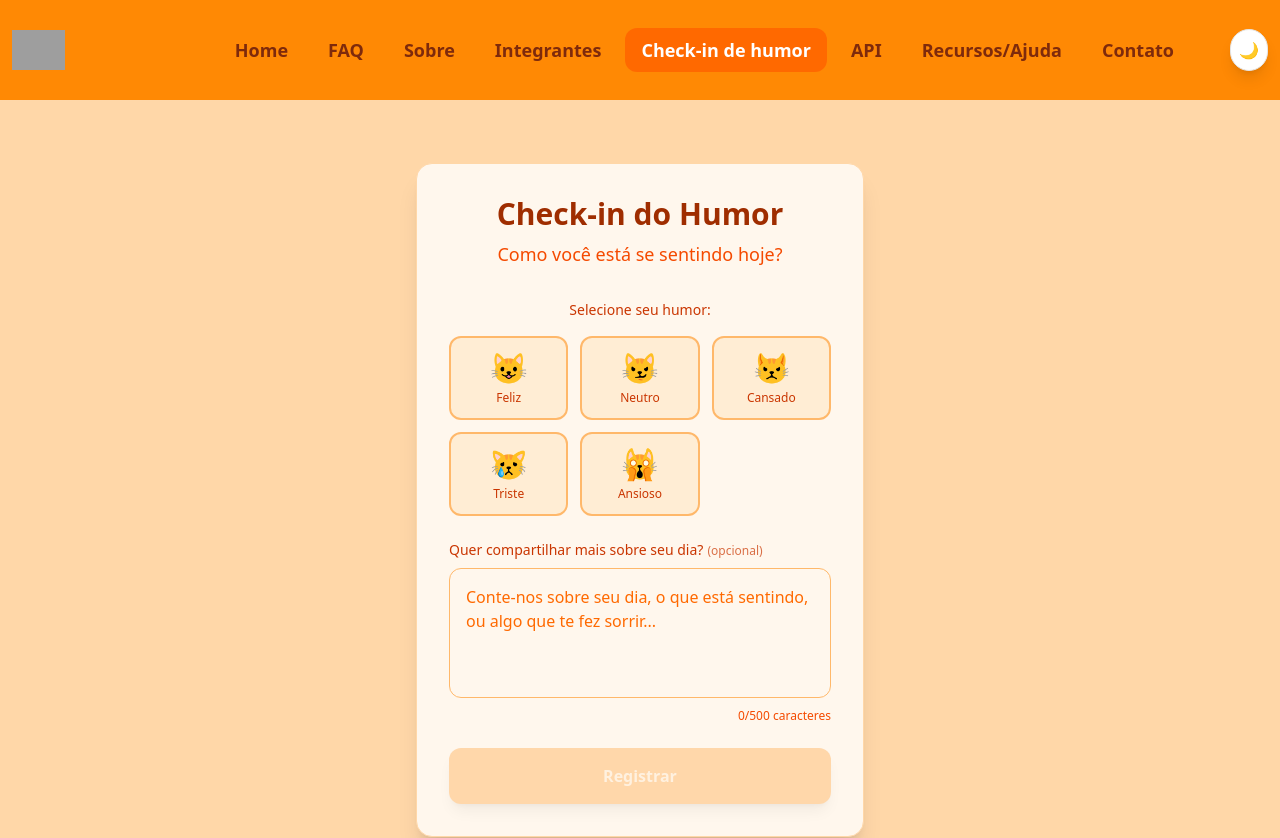
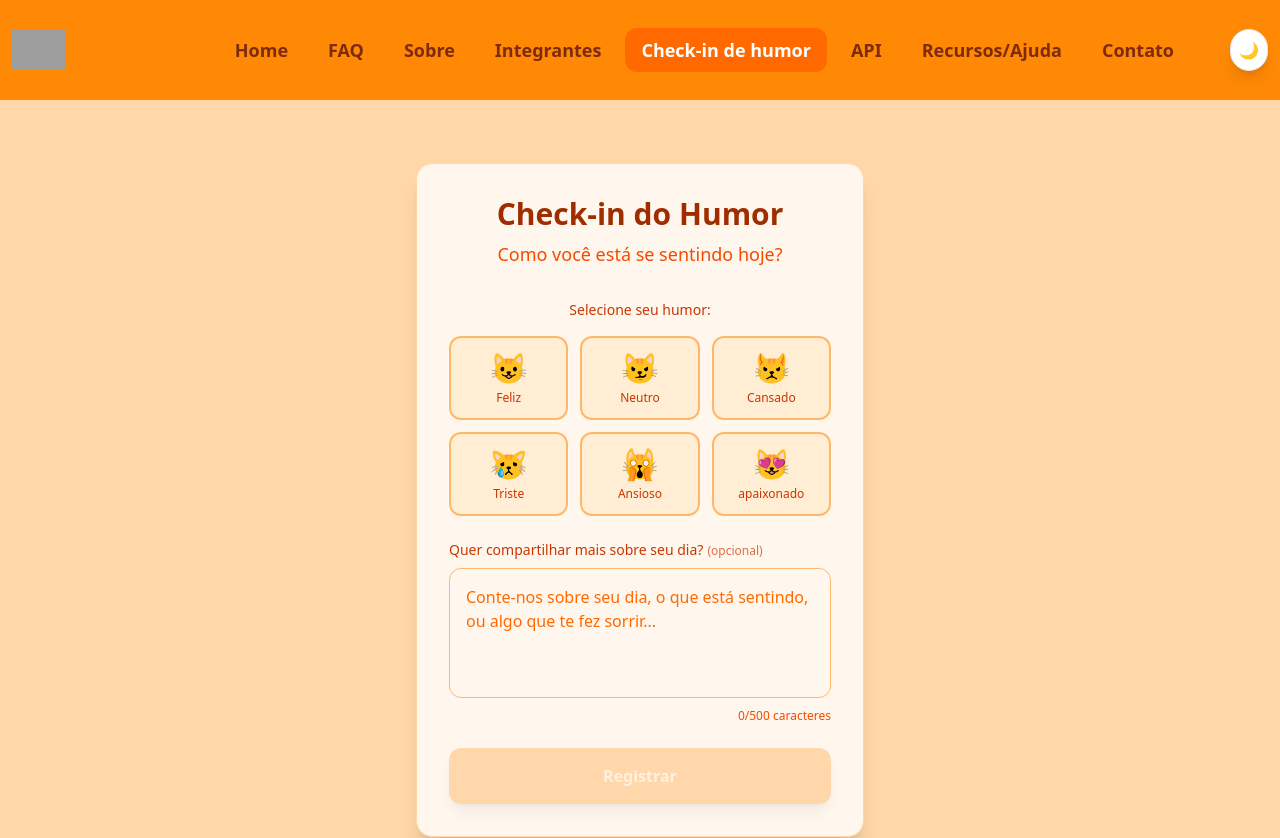
Before and after one commit to PausaProGato/PausaProGato, a React (Vite) app in the folder PausaProGato/: page /checkin in a window 1280 px wide. Shown: the top 838 px of the page. Built offline with nearby package versions, Linux system fonts and the light colour scheme; grey boxes are pictures that could not be loaded.

Commit message:
Update humor
Adicionando mais humor

```diff
--- a/PausaProGato/src/pages/Check-inHumor/Humor.tsx
+++ b/PausaProGato/src/pages/Check-inHumor/Humor.tsx
@@ -1,6 +1,6 @@
 import { useState } from "react";
 import { useTheme } from "../../context/theme-provider";
-type HumorOption = "feliz" | "neutro" | "cansado" | "triste" | "ansioso";
+type HumorOption = "feliz" | "neutro" | "cansado" | "triste" | "ansioso" | "apaixonado";
 
 const humorEmojis: Record<HumorOption, string> = {
   feliz: "😺",
@@ -8,6 +8,7 @@ const humorEmojis: Record<HumorOption, string> = {
   cansado: "😾",
   triste: "😿",
   ansioso: "🙀",
+  apaixonado: "😻"
 };
 
 const humorLabels: Record<HumorOption, string> = {
@@ -15,7 +16,8 @@ const humorLabels: Record<HumorOption, string> = {
   neutro: "Neutro",
   cansado: "Cansado",
   triste: "Triste",
-  ansioso: "Ansioso"
+  ansioso: "Ansioso",
+  apaixonado: "apaixonado"
 };
 
 const humorCores: Record<HumorOption, { claro: string; escuro: string }> = {
@@ -24,6 +26,7 @@ const humorCores: Record<HumorOption, { claro: string; escuro: string }> = {
   cansado: { claro: "bg-blue-100 border-blue-400", escuro: "bg-blue-900 border-blue-500" },
   triste: { claro: "bg-purple-100 border-purple-400", escuro: "bg-purple-900 border-purple-500" },
   ansioso: { claro: "bg-red-100 border-red-400", escuro: "bg-red-900 border-red-500" },
+  apaixonado: {claro: "bg-red-100 border-red-400", escuro: "bg-red-900 border-red-500" }
 };
 
 export default function HumorCheckin() {
```
